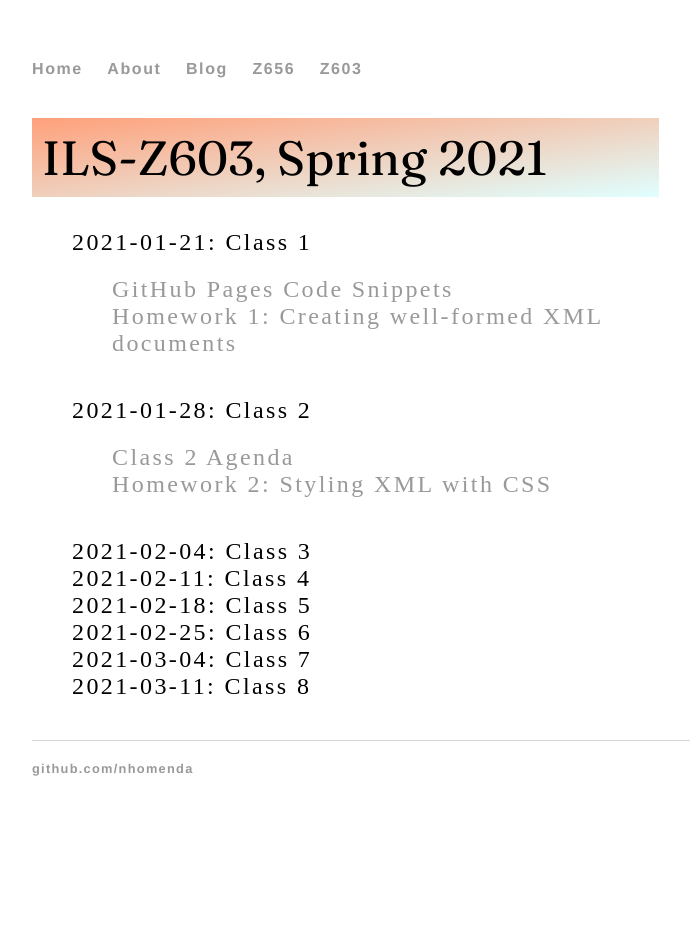
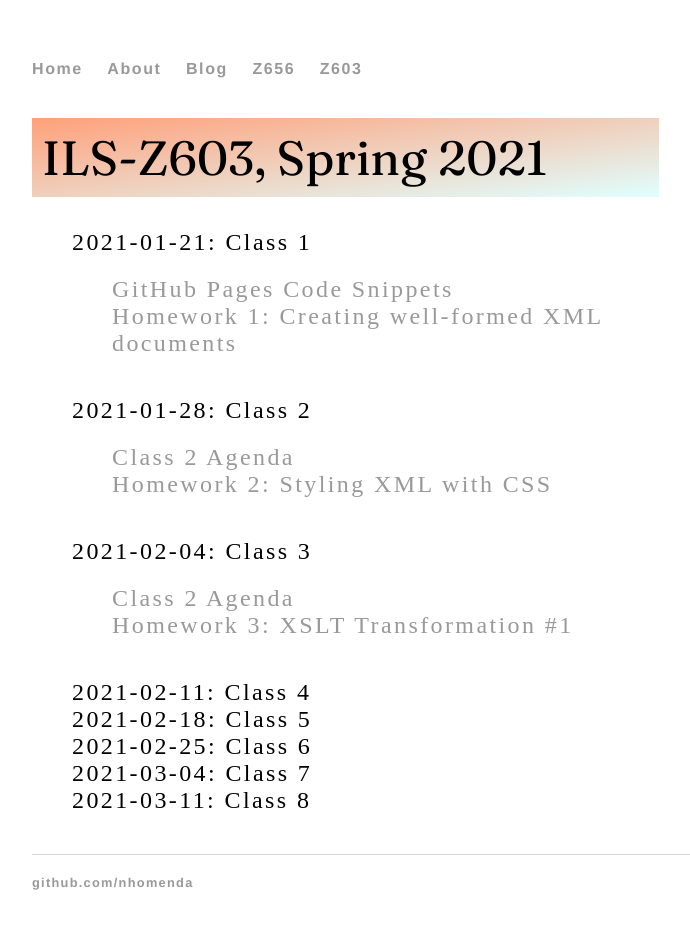
Before and after one commit to nhomenda/nhomenda.github.io, a Jekyll site: the page built from Z603/index.html, in a window 1280 px wide. Shown: the whole page, without its empty margins (160-850 px from the left). Built offline with Jekyll 4.4.1, drawn with Linux system fonts in a browser that asks for light colours; before the commit the page ends 900 px from its top, so only the background shows below that.

Commit message:
Update index.html

```diff
--- a/Z603/index.html
+++ b/Z603/index.html
@@ -16,7 +16,12 @@ title: ILS-Z603, Spring 2021
 	  <li><a href="/Z603/hw2.html" title="Styling XML with CSS">Homework 2: Styling XML with CSS</a></li>
 	</ul>
       </li>
-      <li>2021-02-04: Class 3</li>
+      <li>2021-02-04: Class 3
+	<ul>
+	  <li><a href="/Z603/class3.html" title="Class 3 Agenda">Class 2 Agenda</a></li>
+	  <li><a href="/Z603/hw3.html" title="XSLT Transformation #1">Homework 3: XSLT Transformation #1</a></li>
+	</ul>
+      </li>
       <li>2021-02-11: Class 4</li>
       <li>2021-02-18: Class 5</li>
       <li>2021-02-25: Class 6</li>
```
